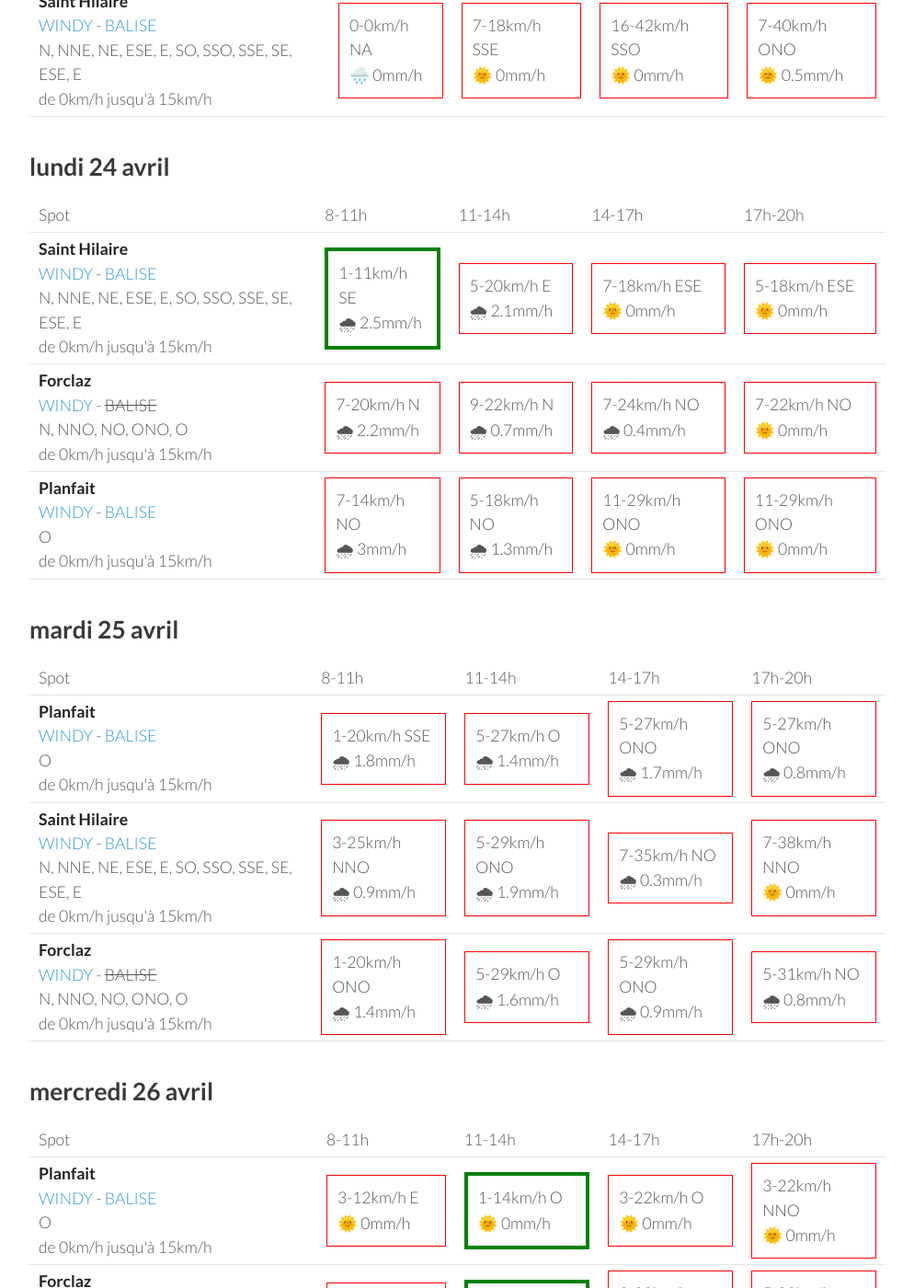
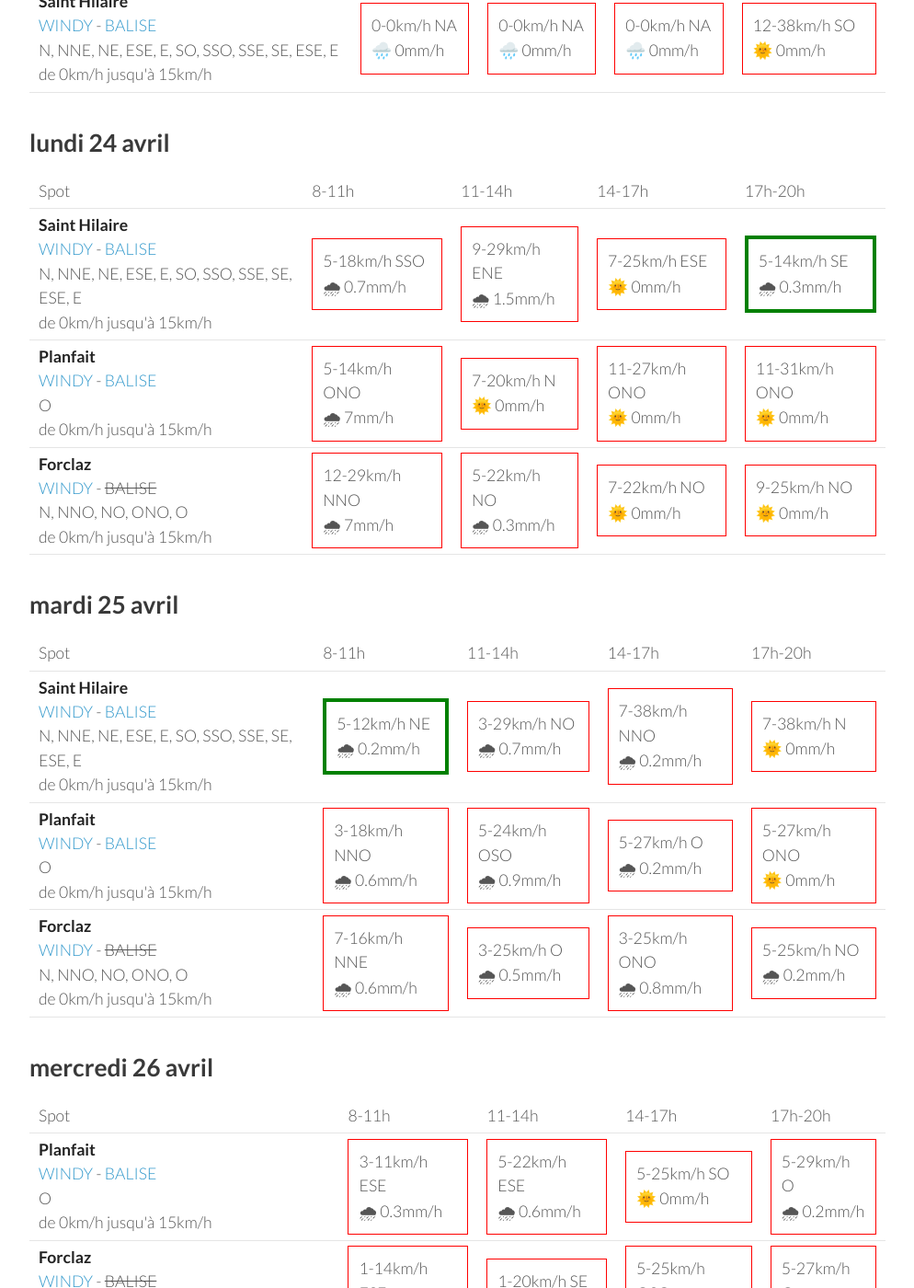
Before and after one commit to parapente-dans-le-nord/parapente-dans-le-nord.github.io, a Jekyll site: the page built from alpes_nord.markdown, in a window 1280 px wide and 1400 px high, scrolled down 616 px. Shown: the whole window at 92% size, without its empty margins (26-1020 px from the left). Built offline with Jekyll 4.4.1, drawn with Linux system fonts in a browser that asks for light colours; some of the changed text lies outside the part shown.

Commit message:
update index.markdown

```diff
--- a/alpes_nord.markdown
+++ b/alpes_nord.markdown
@@ -22,30 +22,30 @@ page mise à jour le dimanche 23 avril 13:26
       <td>17h-20h</td>
     </tr>
 <tr>
+        <td><strong>Planfait</strong><br><a href="https://windy.com/45.853/6.223?45.415,6.223,8">WINDY</a> - <span class=""><a href="https://www.openwindmap.org/PP496">BALISE</a> </span><br> <span class="vent-favorable">O</span><br><span class="force-vent">de 0km/h jusqu'à 15km/h</span> </td>
+
+            <td><div class="not-flyable"><p>0-0km/h NA</p><p>🌧️ 0mm/h</p></div></td>
+            <td><div class="not-flyable"><p>0-0km/h NA</p><p>🌧️ 0mm/h</p></div></td>
+            <td><div class="not-flyable"><p>0-0km/h NA</p><p>🌧️ 0mm/h</p></div></td>
+            <td><div class="not-flyable"><p>11-35km/h SSO</p><p>🌞 0mm/h</p></div></td>
+
+    </tr>
+<tr>
         <td><strong>Forclaz</strong><br><a href="https://windy.com/45.814/6.247?45.375,6.246,8,m:eVwaglz">WINDY</a> - <span class="no-balise"> BALISE </span><br> <span class="vent-favorable">N, NNO, NO, ONO, O</span><br><span class="force-vent">de 0km/h jusqu'à 15km/h</span> </td>
 
             <td><div class="not-flyable"><p>0-0km/h NA</p><p>🌧️ 0mm/h</p></div></td>
-            <td><div class="not-flyable"><p>7-20km/h SSO</p><p>🌞 0mm/h</p></div></td>
-            <td><div class="not-flyable"><p>11-25km/h SSO</p><p>🌞 0mm/h</p></div></td>
-            <td><div class="not-flyable"><p>14-38km/h SO</p><p>🌞 0mm/h</p></div></td>
-
-    </tr>
-<tr>
-        <td><strong>Planfait</strong><br><a href="https://windy.com/45.853/6.223?45.415,6.223,8">WINDY</a> - <span class=""><a href="https://www.openwindmap.org/PP496">BALISE</a> </span><br> <span class="vent-favorable">O</span><br><span class="force-vent">de 0km/h jusqu'à 15km/h</span> </td>
-
             <td><div class="not-flyable"><p>0-0km/h NA</p><p>🌧️ 0mm/h</p></div></td>
-            <td><div class="not-flyable"><p>5-14km/h SO</p><p>🌞 0mm/h</p></div></td>
-            <td><div class="not-flyable"><p>11-31km/h SSO</p><p>🌞 0mm/h</p></div></td>
-            <td><div class="not-flyable"><p>16-46km/h SSO</p><p>🌞 0mm/h</p></div></td>
+            <td><div class="not-flyable"><p>0-0km/h NA</p><p>🌧️ 0mm/h</p></div></td>
+            <td><div class="not-flyable"><p>9-29km/h SO</p><p>🌞 0mm/h</p></div></td>
 
     </tr>
 <tr>
         <td><strong>Saint Hilaire</strong><br><a href="https://windy.com/45.307/5.888?45.087,5.889,9,m:eUFagkX">WINDY</a> - <span class=""><a href="http://www.balisemeteo.com/balise.php?idBalise=61">BALISE</a> </span><br> <span class="vent-favorable">N, NNE, NE, ESE, E, SO, SSO, SSE, SE, ESE, E</span><br><span class="force-vent">de 0km/h jusqu'à 15km/h</span> </td>
 
             <td><div class="not-flyable"><p>0-0km/h NA</p><p>🌧️ 0mm/h</p></div></td>
-            <td><div class="not-flyable"><p>7-18km/h SSE</p><p>🌞 0mm/h</p></div></td>
-            <td><div class="not-flyable"><p>16-42km/h SSO</p><p>🌞 0mm/h</p></div></td>
-            <td><div class="not-flyable"><p>7-40km/h ONO</p><p>🌞 0.5mm/h</p></div></td>
+            <td><div class="not-flyable"><p>0-0km/h NA</p><p>🌧️ 0mm/h</p></div></td>
+            <td><div class="not-flyable"><p>0-0km/h NA</p><p>🌧️ 0mm/h</p></div></td>
+            <td><div class="not-flyable"><p>12-38km/h SO</p><p>🌞 0mm/h</p></div></td>
 
     </tr>
 
@@ -67,30 +67,30 @@ page mise à jour le dimanche 23 avril 13:26
 <tr>
         <td><strong>Saint Hilaire</strong><br><a href="https://windy.com/45.307/5.888?45.087,5.889,9,m:eUFagkX">WINDY</a> - <span class=""><a href="http://www.balisemeteo.com/balise.php?idBalise=61">BALISE</a> </span><br> <span class="vent-favorable">N, NNE, NE, ESE, E, SO, SSO, SSE, SE, ESE, E</span><br><span class="force-vent">de 0km/h jusqu'à 15km/h</span> </td>
 
-            <td><div class="flyable"><p>1-11km/h SE</p><p>🌧 2.5mm/h</p></div></td>
-            <td><div class="not-flyable"><p>5-20km/h E</p><p>🌧 2.1mm/h</p></div></td>
-            <td><div class="not-flyable"><p>7-18km/h ESE</p><p>🌞 0mm/h</p></div></td>
-            <td><div class="not-flyable"><p>5-18km/h ESE</p><p>🌞 0mm/h</p></div></td>
+            <td><div class="not-flyable"><p>5-18km/h SSO</p><p>🌧 0.7mm/h</p></div></td>
+            <td><div class="not-flyable"><p>9-29km/h ENE</p><p>🌧 1.5mm/h</p></div></td>
+            <td><div class="not-flyable"><p>7-25km/h ESE</p><p>🌞 0mm/h</p></div></td>
+            <td><div class="flyable"><p>5-14km/h SE</p><p>🌧 0.3mm/h</p></div></td>
+
+
+    </tr>
+<tr>
+        <td><strong>Planfait</strong><br><a href="https://windy.com/45.853/6.223?45.415,6.223,8">WINDY</a> - <span class=""><a href="https://www.openwindmap.org/PP496">BALISE</a> </span><br> <span class="vent-favorable">O</span><br><span class="force-vent">de 0km/h jusqu'à 15km/h</span> </td>
+
+            <td><div class="not-flyable"><p>5-14km/h ONO</p><p>🌧 7mm/h</p></div></td>
+            <td><div class="not-flyable"><p>7-20km/h N</p><p>🌞 0mm/h</p></div></td>
+            <td><div class="not-flyable"><p>11-27km/h ONO</p><p>🌞 0mm/h</p></div></td>
+            <td><div class="not-flyable"><p>11-31km/h ONO</p><p>🌞 0mm/h</p></div></td>
 
 
     </tr>
 <tr>
         <td><strong>Forclaz</strong><br><a href="https://windy.com/45.814/6.247?45.375,6.246,8,m:eVwaglz">WINDY</a> - <span class="no-balise"> BALISE </span><br> <span class="vent-favorable">N, NNO, NO, ONO, O</span><br><span class="force-vent">de 0km/h jusqu'à 15km/h</span> </td>
 
-            <td><div class="not-flyable"><p>7-20km/h N</p><p>🌧 2.2mm/h</p></div></td>
-            <td><div class="not-flyable"><p>9-22km/h N</p><p>🌧 0.7mm/h</p></div></td>
-            <td><div class="not-flyable"><p>7-24km/h NO</p><p>🌧 0.4mm/h</p></div></td>
+            <td><div class="not-flyable"><p>12-29km/h NNO</p><p>🌧 7mm/h</p></div></td>
+            <td><div class="not-flyable"><p>5-22km/h NO</p><p>🌧 0.3mm/h</p></div></td>
             <td><div class="not-flyable"><p>7-22km/h NO</p><p>🌞 0mm/h</p></div></td>
-
-
-    </tr>
-<tr>
-        <td><strong>Planfait</strong><br><a href="https://windy.com/45.853/6.223?45.415,6.223,8">WINDY</a> - <span class=""><a href="https://www.openwindmap.org/PP496">BALISE</a> </span><br> <span class="vent-favorable">O</span><br><span class="force-vent">de 0km/h jusqu'à 15km/h</span> </td>
-
-            <td><div class="not-flyable"><p>7-14km/h NO</p><p>🌧 3mm/h</p></div></td>
-            <td><div class="not-flyable"><p>5-18km/h NO</p><p>🌧 1.3mm/h</p></div></td>
-            <td><div class="not-flyable"><p>11-29km/h ONO</p><p>🌞 0mm/h</p></div></td>
-            <td><div class="not-flyable"><p>11-29km/h ONO</p><p>🌞 0mm/h</p></div></td>
+            <td><div class="not-flyable"><p>9-25km/h NO</p><p>🌞 0mm/h</p></div></td>
 
 
     </tr>
@@ -111,32 +111,32 @@ page mise à jour le dimanche 23 avril 13:26
       <td>17h-20h</td>
     </tr>
 <tr>
-        <td><strong>Planfait</strong><br><a href="https://windy.com/45.853/6.223?45.415,6.223,8">WINDY</a> - <span class=""><a href="https://www.openwindmap.org/PP496">BALISE</a> </span><br> <span class="vent-favorable">O</span><br><span class="force-vent">de 0km/h jusqu'à 15km/h</span> </td>
+        <td><strong>Saint Hilaire</strong><br><a href="https://windy.com/45.307/5.888?45.087,5.889,9,m:eUFagkX">WINDY</a> - <span class=""><a href="http://www.balisemeteo.com/balise.php?idBalise=61">BALISE</a> </span><br> <span class="vent-favorable">N, NNE, NE, ESE, E, SO, SSO, SSE, SE, ESE, E</span><br><span class="force-vent">de 0km/h jusqu'à 15km/h</span> </td>
 
-            <td><div class="not-flyable"><p>1-20km/h SSE</p><p>🌧 1.8mm/h</p></div></td>
-            <td><div class="not-flyable"><p>5-27km/h O</p><p>🌧 1.4mm/h</p></div></td>
-            <td><div class="not-flyable"><p>5-27km/h ONO</p><p>🌧 1.7mm/h</p></div></td>
-            <td><div class="not-flyable"><p>5-27km/h ONO</p><p>🌧 0.8mm/h</p></div></td>
+            <td><div class="flyable"><p>5-12km/h NE</p><p>🌧 0.2mm/h</p></div></td>
+            <td><div class="not-flyable"><p>3-29km/h NO</p><p>🌧 0.7mm/h</p></div></td>
+            <td><div class="not-flyable"><p>7-38km/h NNO</p><p>🌧 0.2mm/h</p></div></td>
+            <td><div class="not-flyable"><p>7-38km/h N</p><p>🌞 0mm/h</p></div></td>
 
 
     </tr>
 <tr>
-        <td><strong>Saint Hilaire</strong><br><a href="https://windy.com/45.307/5.888?45.087,5.889,9,m:eUFagkX">WINDY</a> - <span class=""><a href="http://www.balisemeteo.com/balise.php?idBalise=61">BALISE</a> </span><br> <span class="vent-favorable">N, NNE, NE, ESE, E, SO, SSO, SSE, SE, ESE, E</span><br><span class="force-vent">de 0km/h jusqu'à 15km/h</span> </td>
+        <td><strong>Planfait</strong><br><a href="https://windy.com/45.853/6.223?45.415,6.223,8">WINDY</a> - <span class=""><a href="https://www.openwindmap.org/PP496">BALISE</a> </span><br> <span class="vent-favorable">O</span><br><span class="force-vent">de 0km/h jusqu'à 15km/h</span> </td>
 
-            <td><div class="not-flyable"><p>3-25km/h NNO</p><p>🌧 0.9mm/h</p></div></td>
-            <td><div class="not-flyable"><p>5-29km/h ONO</p><p>🌧 1.9mm/h</p></div></td>
-            <td><div class="not-flyable"><p>7-35km/h NO</p><p>🌧 0.3mm/h</p></div></td>
-            <td><div class="not-flyable"><p>7-38km/h NNO</p><p>🌞 0mm/h</p></div></td>
+            <td><div class="not-flyable"><p>3-18km/h NNO</p><p>🌧 0.6mm/h</p></div></td>
+            <td><div class="not-flyable"><p>5-24km/h OSO</p><p>🌧 0.9mm/h</p></div></td>
+            <td><div class="not-flyable"><p>5-27km/h O</p><p>🌧 0.2mm/h</p></div></td>
+            <td><div class="not-flyable"><p>5-27km/h ONO</p><p>🌞 0mm/h</p></div></td>
 
 
     </tr>
 <tr>
         <td><strong>Forclaz</strong><br><a href="https://windy.com/45.814/6.247?45.375,6.246,8,m:eVwaglz">WINDY</a> - <span class="no-balise"> BALISE </span><br> <span class="vent-favorable">N, NNO, NO, ONO, O</span><br><span class="force-vent">de 0km/h jusqu'à 15km/h</span> </td>
 
-            <td><div class="not-flyable"><p>1-20km/h ONO</p><p>🌧 1.4mm/h</p></div></td>
-            <td><div class="not-flyable"><p>5-29km/h O</p><p>🌧 1.6mm/h</p></div></td>
-            <td><div class="not-flyable"><p>5-29km/h ONO</p><p>🌧 0.9mm/h</p></div></td>
-            <td><div class="not-flyable"><p>5-31km/h NO</p><p>🌧 0.8mm/h</p></div></td>
+            <td><div class="not-flyable"><p>7-16km/h NNE</p><p>🌧 0.6mm/h</p></div></td>
+            <td><div class="not-flyable"><p>3-25km/h O</p><p>🌧 0.5mm/h</p></div></td>
+            <td><div class="not-flyable"><p>3-25km/h ONO</p><p>🌧 0.8mm/h</p></div></td>
+            <td><div class="not-flyable"><p>5-25km/h NO</p><p>🌧 0.2mm/h</p></div></td>
 
 
     </tr>
@@ -159,30 +159,30 @@ page mise à jour le dimanche 23 avril 13:26
 <tr>
         <td><strong>Planfait</strong><br><a href="https://windy.com/45.853/6.223?45.415,6.223,8">WINDY</a> - <span class=""><a href="https://www.openwindmap.org/PP496">BALISE</a> </span><br> <span class="vent-favorable">O</span><br><span class="force-vent">de 0km/h jusqu'à 15km/h</span> </td>
 
-            <td><div class="not-flyable"><p>3-12km/h E</p><p>🌞 0mm/h</p></div></td>
-            <td><div class="flyable"><p>1-14km/h O</p><p>🌞 0mm/h</p></div></td>
-            <td><div class="not-flyable"><p>3-22km/h O</p><p>🌞 0mm/h</p></div></td>
-            <td><div class="not-flyable"><p>3-22km/h NNO</p><p>🌞 0mm/h</p></div></td>
+            <td><div class="not-flyable"><p>3-11km/h ESE</p><p>🌧 0.3mm/h</p></div></td>
+            <td><div class="not-flyable"><p>5-22km/h ESE</p><p>🌧 0.6mm/h</p></div></td>
+            <td><div class="not-flyable"><p>5-25km/h SO</p><p>🌞 0mm/h</p></div></td>
+            <td><div class="not-flyable"><p>5-29km/h O</p><p>🌧 0.2mm/h</p></div></td>
 
 
     </tr>
 <tr>
         <td><strong>Forclaz</strong><br><a href="https://windy.com/45.814/6.247?45.375,6.246,8,m:eVwaglz">WINDY</a> - <span class="no-balise"> BALISE </span><br> <span class="vent-favorable">N, NNO, NO, ONO, O</span><br><span class="force-vent">de 0km/h jusqu'à 15km/h</span> </td>
 
-            <td><div class="not-flyable"><p>3-12km/h E</p><p>🌞 0mm/h</p></div></td>
-            <td><div class="flyable"><p>1-14km/h O</p><p>🌞 0mm/h</p></div></td>
-            <td><div class="not-flyable"><p>3-22km/h ONO</p><p>🌞 0mm/h</p></div></td>
-            <td><div class="not-flyable"><p>5-22km/h NNO</p><p>🌞 0mm/h</p></div></td>
+            <td><div class="not-flyable"><p>1-14km/h ESE</p><p>🌞 0mm/h</p></div></td>
+            <td><div class="not-flyable"><p>1-20km/h SE</p><p>🌞 0mm/h</p></div></td>
+            <td><div class="not-flyable"><p>5-25km/h OSO</p><p>🌞 0mm/h</p></div></td>
+            <td><div class="not-flyable"><p>5-27km/h O</p><p>🌞 0mm/h</p></div></td>
 
 
     </tr>
 <tr>
         <td><strong>Saint Hilaire</strong><br><a href="https://windy.com/45.307/5.888?45.087,5.889,9,m:eUFagkX">WINDY</a> - <span class=""><a href="http://www.balisemeteo.com/balise.php?idBalise=61">BALISE</a> </span><br> <span class="vent-favorable">N, NNE, NE, ESE, E, SO, SSO, SSE, SE, ESE, E</span><br><span class="force-vent">de 0km/h jusqu'à 15km/h</span> </td>
 
-            <td><div class="not-flyable"><p>1-20km/h ENE</p><p>🌞 0mm/h</p></div></td>
-            <td><div class="not-flyable"><p>3-20km/h ONO</p><p>🌞 0mm/h</p></div></td>
-            <td><div class="not-flyable"><p>5-29km/h ONO</p><p>🌞 0mm/h</p></div></td>
-            <td><div class="not-flyable"><p>5-31km/h ONO</p><p>🌞 0mm/h</p></div></td>
+            <td><div class="not-flyable"><p>1-16km/h E</p><p>🌞 0mm/h</p></div></td>
+            <td><div class="not-flyable"><p>3-18km/h O</p><p>🌞 0mm/h</p></div></td>
+            <td><div class="not-flyable"><p>1-18km/h SSO</p><p>🌧 0.3mm/h</p></div></td>
+            <td><div class="not-flyable"><p>5-27km/h O</p><p>🌞 0mm/h</p></div></td>
 
 
     </tr>
@@ -213,22 +213,22 @@ page mise à jour le dimanche 23 avril 13:26
 
     </tr>
 <tr>
-        <td><strong>Saint Hilaire</strong><br><a href="https://windy.com/45.307/5.888?45.087,5.889,9,m:eUFagkX">WINDY</a> - <span class=""><a href="http://www.balisemeteo.com/balise.php?idBalise=61">BALISE</a> </span><br> <span class="vent-favorable">N, NNE, NE, ESE, E, SO, SSO, SSE, SE, ESE, E</span><br><span class="force-vent">de 0km/h jusqu'à 15km/h</span> </td>
+        <td><strong>Forclaz</strong><br><a href="https://windy.com/45.814/6.247?45.375,6.246,8,m:eVwaglz">WINDY</a> - <span class="no-balise"> BALISE </span><br> <span class="vent-favorable">N, NNO, NO, ONO, O</span><br><span class="force-vent">de 0km/h jusqu'à 15km/h</span> </td>
 
-            <td><div class="not-flyable"><p>1-20km/h ENE</p><p>🌞 0mm/h</p></div></td>
-            <td><div class="not-flyable"><p>1-14km/h O</p><p>🌞 0mm/h</p></div></td>
-            <td><div class="not-flyable"><p>5-25km/h SO</p><p>🌞 0mm/h</p></div></td>
-            <td><div class="not-flyable"><p>3-27km/h SO</p><p>🌞 0mm/h</p></div></td>
+            <td><div class="not-flyable"><p>5-16km/h E</p><p>🌞 0mm/h</p></div></td>
+            <td><div class="not-flyable"><p>1-18km/h O</p><p>🌞 0mm/h</p></div></td>
+            <td><div class="not-flyable"><p>3-20km/h ONO</p><p>🌞 0mm/h</p></div></td>
+            <td><div class="not-flyable"><p>5-25km/h O</p><p>🌞 0mm/h</p></div></td>
 
 
     </tr>
 <tr>
-        <td><strong>Forclaz</strong><br><a href="https://windy.com/45.814/6.247?45.375,6.246,8,m:eVwaglz">WINDY</a> - <span class="no-balise"> BALISE </span><br> <span class="vent-favorable">N, NNO, NO, ONO, O</span><br><span class="force-vent">de 0km/h jusqu'à 15km/h</span> </td>
+        <td><strong>Saint Hilaire</strong><br><a href="https://windy.com/45.307/5.888?45.087,5.889,9,m:eUFagkX">WINDY</a> - <span class=""><a href="http://www.balisemeteo.com/balise.php?idBalise=61">BALISE</a> </span><br> <span class="vent-favorable">N, NNE, NE, ESE, E, SO, SSO, SSE, SE, ESE, E</span><br><span class="force-vent">de 0km/h jusqu'à 15km/h</span> </td>
 
-            <td><div class="not-flyable"><p>5-16km/h ESE</p><p>🌞 0mm/h</p></div></td>
-            <td><div class="not-flyable"><p>1-16km/h ONO</p><p>🌞 0mm/h</p></div></td>
-            <td><div class="not-flyable"><p>3-20km/h ONO</p><p>🌞 0mm/h</p></div></td>
-            <td><div class="not-flyable"><p>3-22km/h OSO</p><p>🌞 0mm/h</p></div></td>
+            <td><div class="not-flyable"><p>3-20km/h E</p><p>🌞 0mm/h</p></div></td>
+            <td><div class="not-flyable"><p>3-20km/h OSO</p><p>🌞 0mm/h</p></div></td>
+            <td><div class="not-flyable"><p>5-31km/h OSO</p><p>🌞 0mm/h</p></div></td>
+            <td><div class="not-flyable"><p>3-37km/h O</p><p>🌞 0mm/h</p></div></td>
 
 
     </tr>
@@ -251,10 +251,20 @@ page mise à jour le dimanche 23 avril 13:26
 <tr>
         <td><strong>Forclaz</strong><br><a href="https://windy.com/45.814/6.247?45.375,6.246,8,m:eVwaglz">WINDY</a> - <span class="no-balise"> BALISE </span><br> <span class="vent-favorable">N, NNO, NO, ONO, O</span><br><span class="force-vent">de 0km/h jusqu'à 15km/h</span> </td>
 
-            <td><div class="not-flyable"><p>5-24km/h ESE</p><p>🌞 0mm/h</p></div></td>
-            <td><div class="not-flyable"><p>3-25km/h ESE</p><p>🌧 0.4mm/h</p></div></td>
-            <td><div class="not-flyable"><p>1-25km/h OSO</p><p>🌧 1.3mm/h</p></div></td>
-            <td><div class="not-flyable"><p>5-24km/h ESE</p><p>🌧 0.2mm/h</p></div></td>
+            <td><div class="not-flyable"><p>5-20km/h ESE</p><p>🌞 0mm/h</p></div></td>
+            <td><div class="not-flyable"><p>3-22km/h S</p><p>🌞 0mm/h</p></div></td>
+            <td><div class="not-flyable"><p>3-37km/h ESE</p><p>🌧 1.5mm/h</p></div></td>
+            <td><div class="not-flyable"><p>1-25km/h SSO</p><p>🌞 0mm/h</p></div></td>
+
+
+    </tr>
+<tr>
+        <td><strong>Saint Hilaire</strong><br><a href="https://windy.com/45.307/5.888?45.087,5.889,9,m:eUFagkX">WINDY</a> - <span class=""><a href="http://www.balisemeteo.com/balise.php?idBalise=61">BALISE</a> </span><br> <span class="vent-favorable">N, NNE, NE, ESE, E, SO, SSO, SSE, SE, ESE, E</span><br><span class="force-vent">de 0km/h jusqu'à 15km/h</span> </td>
+
+            <td><div class="not-flyable"><p>3-24km/h SE</p><p>🌞 0mm/h</p></div></td>
+            <td><div class="not-flyable"><p>5-25km/h OSO</p><p>🌞 0mm/h</p></div></td>
+            <td><div class="not-flyable"><p>3-35km/h O</p><p>🌞 0mm/h</p></div></td>
+            <td><div class="not-flyable"><p>3-38km/h OSO</p><p>🌧 0.5mm/h</p></div></td>
 
 
     </tr>
@@ -268,16 +278,6 @@ page mise à jour le dimanche 23 avril 13:26
 
 
     </tr>
-<tr>
-        <td><strong>Saint Hilaire</strong><br><a href="https://windy.com/45.307/5.888?45.087,5.889,9,m:eUFagkX">WINDY</a> - <span class=""><a href="http://www.balisemeteo.com/balise.php?idBalise=61">BALISE</a> </span><br> <span class="vent-favorable">N, NNE, NE, ESE, E, SO, SSO, SSE, SE, ESE, E</span><br><span class="force-vent">de 0km/h jusqu'à 15km/h</span> </td>
-
-            <td><div class="not-flyable"><p>3-31km/h S</p><p>🌞 0mm/h</p></div></td>
-            <td><div class="not-flyable"><p>5-38km/h SSO</p><p>🌞 0mm/h</p></div></td>
-            <td><div class="not-flyable"><p>3-46km/h SSE</p><p>🌞 0mm/h</p></div></td>
-            <td><div class="not-flyable"><p>3-29km/h O</p><p>🌞 0mm/h</p></div></td>
-
-
-    </tr>
 
 </tbody>
 </table>
```
Also changed, not shown: other parts of alpes_nord.markdown (+1 -1 lines).
